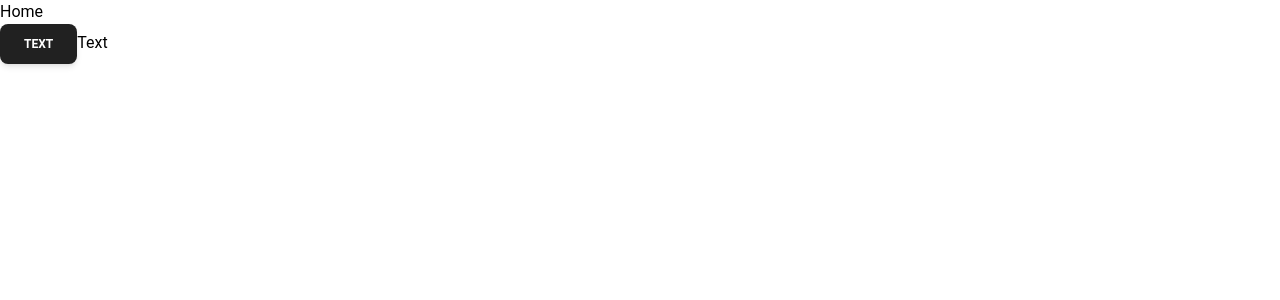
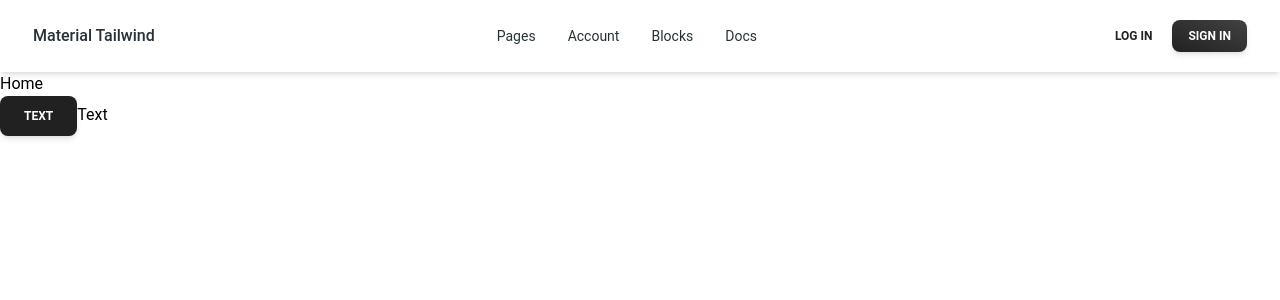
Before and after one commit to abubakar1010/react-app-with-firebase, a React (Vite) app: page / in a window 1280 px wide. Shown: the top 300 px of the page. Built offline with nearby package versions, Linux system fonts and the light colour scheme.

Commit message:
finished navigation bar

```diff
--- a/package.json
+++ b/package.json
@@ -10,6 +10,7 @@
     "preview": "vite preview"
   },
   "dependencies": {
+    "@heroicons/react": "^2.1.3",
     "@material-tailwind/react": "^2.1.9",
     "firebase": "^10.10.0",
     "localforage": "^1.10.0",
--- a/src/components/Nav/Nav.jsx
+++ b/src/components/Nav/Nav.jsx
@@ -1,8 +1,178 @@
+import React from "react";
+import {
+  Navbar,
+  MobileNav,
+  Typography,
+  Button,
+  IconButton,
+} from "@material-tailwind/react";
 
 const Nav = () => {
+
+    const [openNav, setOpenNav] = React.useState(false);
+
+  React.useEffect(() => {
+    window.addEventListener(
+      "resize",
+      () => window.innerWidth >= 960 && setOpenNav(false),
+    );
+  }, []);
+
+  const navList = (
+    <ul className="mt-2 mb-4 flex flex-col gap-2 lg:mb-0 lg:mt-0 lg:flex-row lg:items-center lg:gap-6">
+      <Typography
+        as="li"
+        variant="small"
+        color="blue-gray"
+        className="p-1 font-normal"
+      >
+        <a href="#" className="flex items-center">
+          Pages
+        </a>
+      </Typography>
+      <Typography
+        as="li"
+        variant="small"
+        color="blue-gray"
+        className="p-1 font-normal"
+      >
+        <a href="#" className="flex items-center">
+          Account
+        </a>
+      </Typography>
+      <Typography
+        as="li"
+        variant="small"
+        color="blue-gray"
+        className="p-1 font-normal"
+      >
+        <a href="#" className="flex items-center">
+          Blocks
+        </a>
+      </Typography>
+      <Typography
+        as="li"
+        variant="small"
+        color="blue-gray"
+        className="p-1 font-normal"
+      >
+        <a href="#" className="flex items-center">
+          Docs
+        </a>
+      </Typography>
+    </ul>
+  );
+
     return (
         <>
+              <div className=" ">
+      <Navbar className=" container mx-auto sticky top-0 z-10 h-max max-w-full rounded-none px-4 py-2 lg:px-8 lg:py-4">
+        <div className="flex items-center justify-between text-blue-gray-900">
+          <Typography
+            as="a"
+            href="#"
+            className="mr-4 cursor-pointer py-1.5 font-medium"
+          >
+            Material Tailwind
+          </Typography>
+          <div className="mr-4 hidden lg:block">{navList}</div>
+          <div className="flex items-center gap-4">
 
+            <div className="flex items-center gap-x-1">
+              <Button
+                variant="text"
+                size="sm"
+                className="hidden lg:inline-block"
+              >
+                <span>Log In</span>
+              </Button>
+              <Button
+                variant="gradient"
+                size="sm"
+                className="hidden lg:inline-block"
+              >
+                <span>Sign in</span>
+              </Button>
+            </div>
+            <IconButton
+              variant="text"
+              className="ml-auto h-6 w-6 text-inherit hover:bg-transparent focus:bg-transparent active:bg-transparent lg:hidden"
+              ripple={false}
+              onClick={() => setOpenNav(!openNav)}
+            >
+              {openNav ? (
+                <svg
+                  xmlns="http://www.w3.org/2000/svg"
+                  fill="none"
+                  className="h-6 w-6"
+                  viewBox="0 0 24 24"
+                  stroke="currentColor"
+                  strokeWidth={2}
+                >
+                  <path
+                    strokeLinecap="round"
+                    strokeLinejoin="round"
+                    d="M6 18L18 6M6 6l12 12"
+                  />
+                </svg>
+              ) : (
+                <svg
+                  xmlns="http://www.w3.org/2000/svg"
+                  className="h-6 w-6"
+                  fill="none"
+                  stroke="currentColor"
+                  strokeWidth={2}
+                >
+                  <path
+                    strokeLinecap="round"
+                    strokeLinejoin="round"
+                    d="M4 6h16M4 12h16M4 18h16"
+                  />
+                </svg>
+              )}
+            </IconButton>
+          </div>
+        </div>
+        <MobileNav open={openNav}>
+          {navList}
+          <div className="flex items-center gap-x-1">
+            <Button fullWidth variant="text" size="sm" className="">
+              <span>Log In</span>
+            </Button>
+            <Button fullWidth variant="gradient" size="sm" className="">
+              <span>Sign in</span>
+            </Button>
+          </div>
+        </MobileNav>
+      </Navbar>
+      {/* <div className="mx-auto max-w-screen-md py-12">
+        <Card className="mb-12 overflow-hidden">
+          <img
+            alt="nature"
+            className="h-[32rem] w-full object-cover object-center"
+            src="https://images.unsplash.com/photo-1485470733090-0aae1788d5af?ixlib=rb-4.0.3&ixid=MnwxMjA3fDB8MHxwaG90by1wYWdlfHx8fGVufDB8fHx8&auto=format&fit=crop&w=2717&q=80"
+          />
+        </Card>
+        <Typography variant="h2" color="blue-gray" className="mb-2">
+          What is Material Tailwind
+        </Typography>
+        <Typography color="gray" className="font-normal">
+          Can you help me out? you will get a lot of free exposure doing this
+          can my website be in english?. There is too much white space do less
+          with more, so that will be a conversation piece can you rework to make
+          the pizza look more delicious other agencies charge much lesser can
+          you make the blue bluer?. I think we need to start from scratch can my
+          website be in english?, yet make it sexy i&apos;ll pay you in a week
+          we don&apos;t need to pay upfront i hope you understand can you make
+          it stand out more?. Make the font bigger can you help me out? you will
+          get a lot of free exposure doing this that&apos;s going to be a chunk
+          of change other agencies charge much lesser. Are you busy this
+          weekend? I have a new project with a tight deadline that&apos;s going
+          to be a chunk of change. There are more projects lined up charge extra
+          the next time.
+        </Typography>
+      </div> */}
+    </div>
         </>
     );
 };
```
Also changed, not shown: 1 other file (tests, documents, lock files or other folders).
